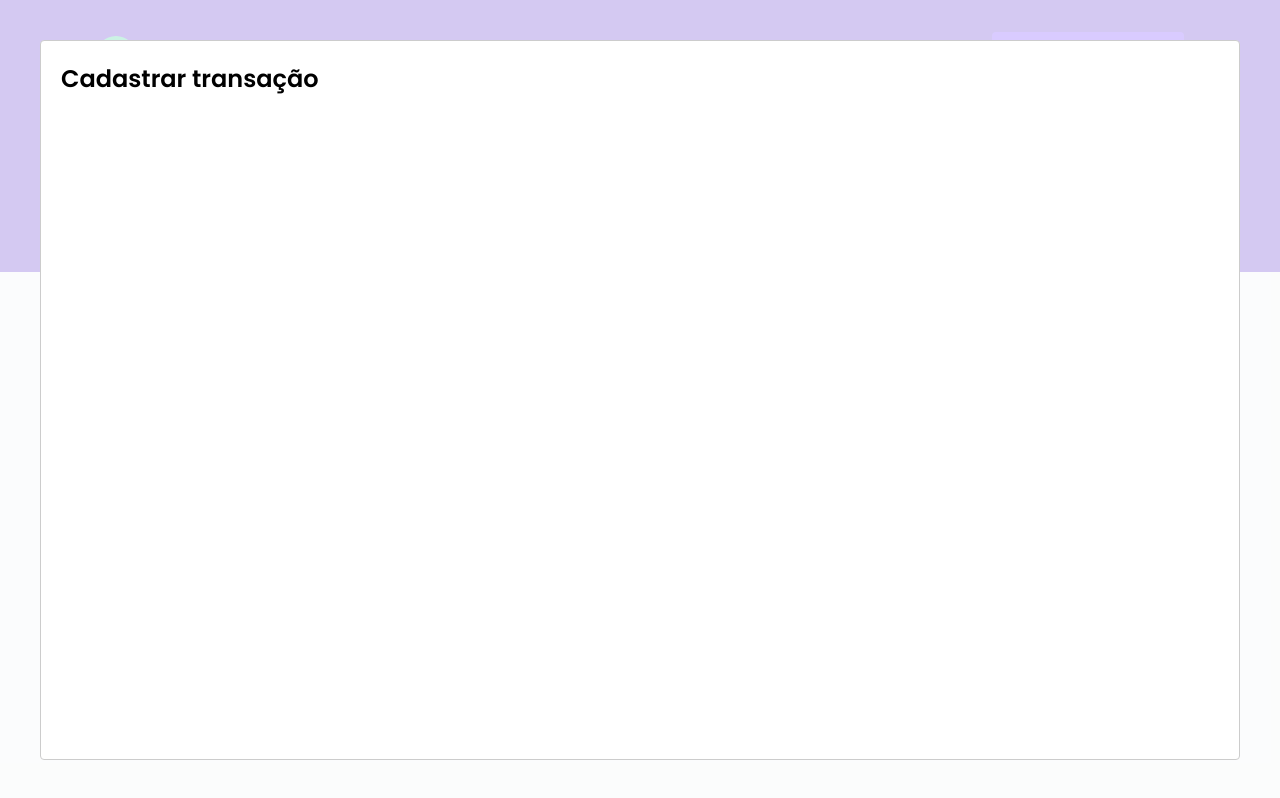
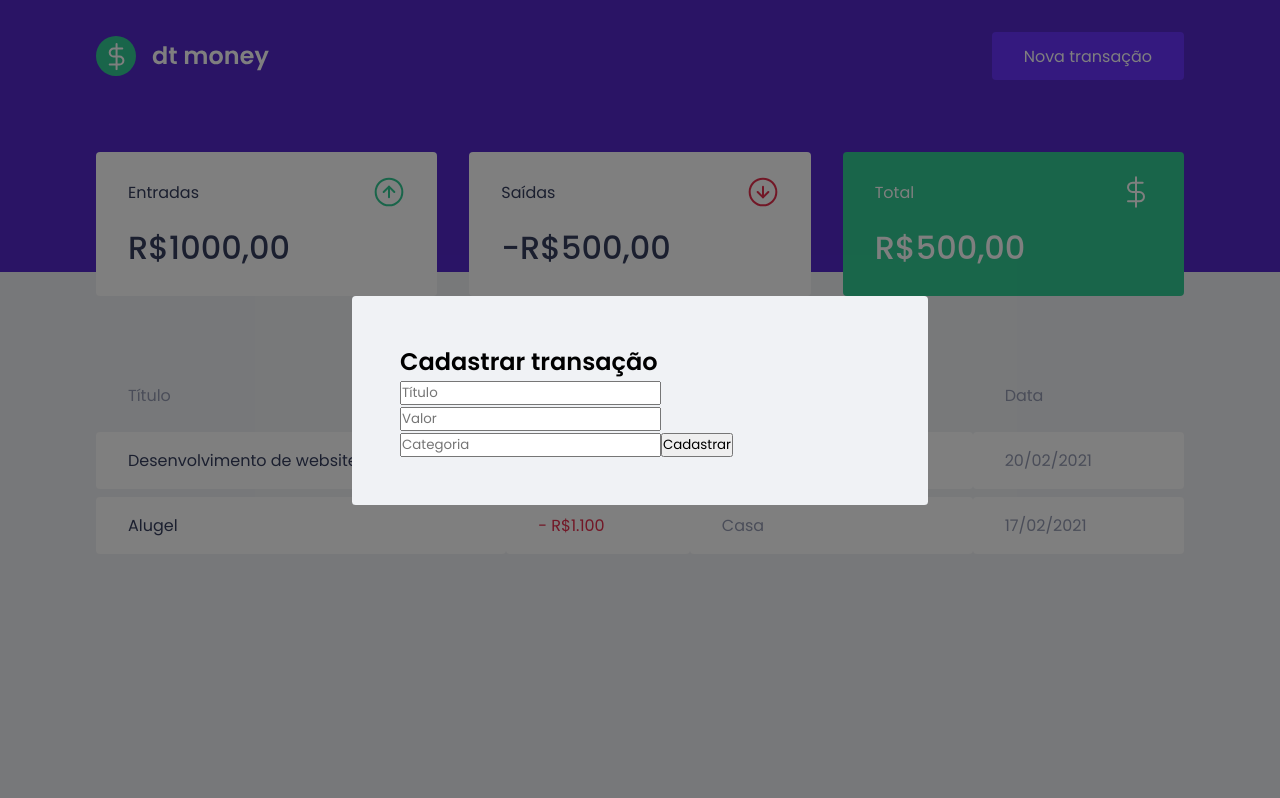
Before and after one commit to Lego4m/Ignite-ReactJS, a React (Create React App) app in the folder 02-dtmoney/: page / in a window 1280 px wide. Both pictures are taken after a click on the button "Nova transação". Built offline with nearby package versions, Linux system fonts and the light colour scheme; no server answers; what miragejs would draw is missing.

Commit message:
02 - Estrutura do formulário * Estilização global do Modal

```diff
--- a/02-dtmoney/src/components/NewTransactionModal/index.tsx
+++ b/02-dtmoney/src/components/NewTransactionModal/index.tsx
@@ -1,4 +1,6 @@
 import Modal from 'react-modal';
+
+import { Container } from './styles';
 
 interface NewTransactionModalProps {
   isOpen: boolean;
@@ -10,8 +12,31 @@ export function NewTransactionModal({ isOpen, onRequestClose }: NewTransactionMo
     <Modal
       isOpen={isOpen}
       onRequestClose={onRequestClose}
+      overlayClassName="react-modal-overlay"
+      className="react-modal-content"
     >
-      <h2>Cadastrar transação</h2>
+      <Container>
+        <h2>Cadastrar transação</h2>
+
+        <input
+          type="text"
+          placeholder='Título'
+        />
+
+        <input
+          type="number"
+          placeholder='Valor'
+        />
+
+        <input
+          type="text"
+          placeholder='Categoria'
+        />
+
+        <button type="submit">
+          Cadastrar
+        </button>
+      </Container>
     </Modal>
   );
 }
--- a/02-dtmoney/src/components/NewTransactionModal/styles.ts
+++ b/02-dtmoney/src/components/NewTransactionModal/styles.ts
@@ -1,3 +1,5 @@
 import styled from "styled-components";
 
-export const container = styled.div``;
+export const Container = styled.form`
+
+`;
--- a/02-dtmoney/src/styles/global.ts
+++ b/02-dtmoney/src/styles/global.ts
@@ -54,4 +54,27 @@ export const GlobalStyle = createGlobalStyle`
     opacity: 0.6;
     cursor: not-allowed;
   }
+
+  .react-modal-overlay {
+    background: rgba(0, 0, 0, 0.5);
+
+    position: fixed;
+    top: 0;
+    bottom: 0;
+    right: 0;
+    left: 0;
+
+    display: flex;
+    align-items: center;
+    justify-content: center;
+  }
+
+  .react-modal-content {
+    width: 100%;
+    max-width: 576px;
+    background: var(--background);
+    padding: 3rem;
+    position: relative; // Posicionar o botão dentro do modal
+    border-radius: 0.24rem;
+  }
 `;
```
